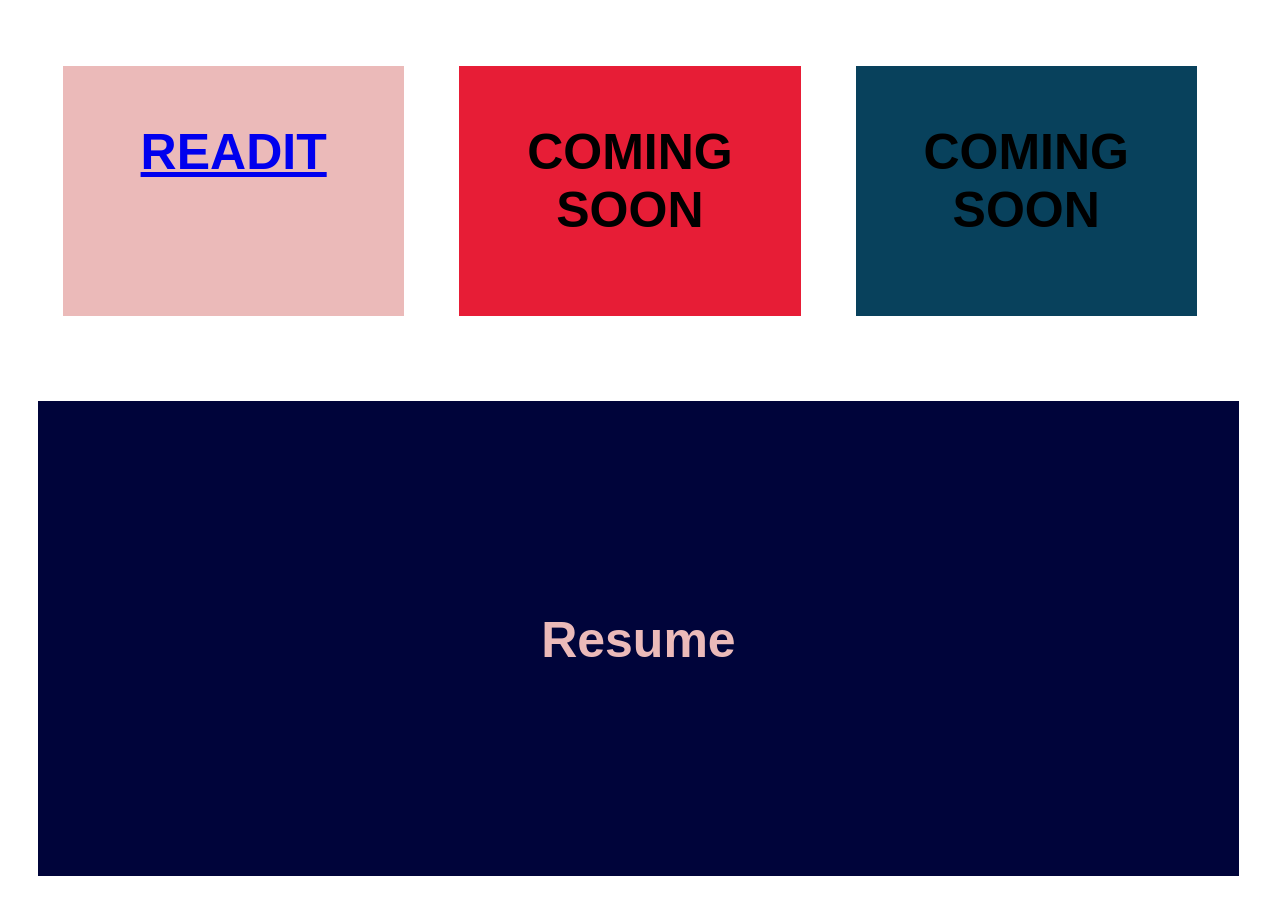
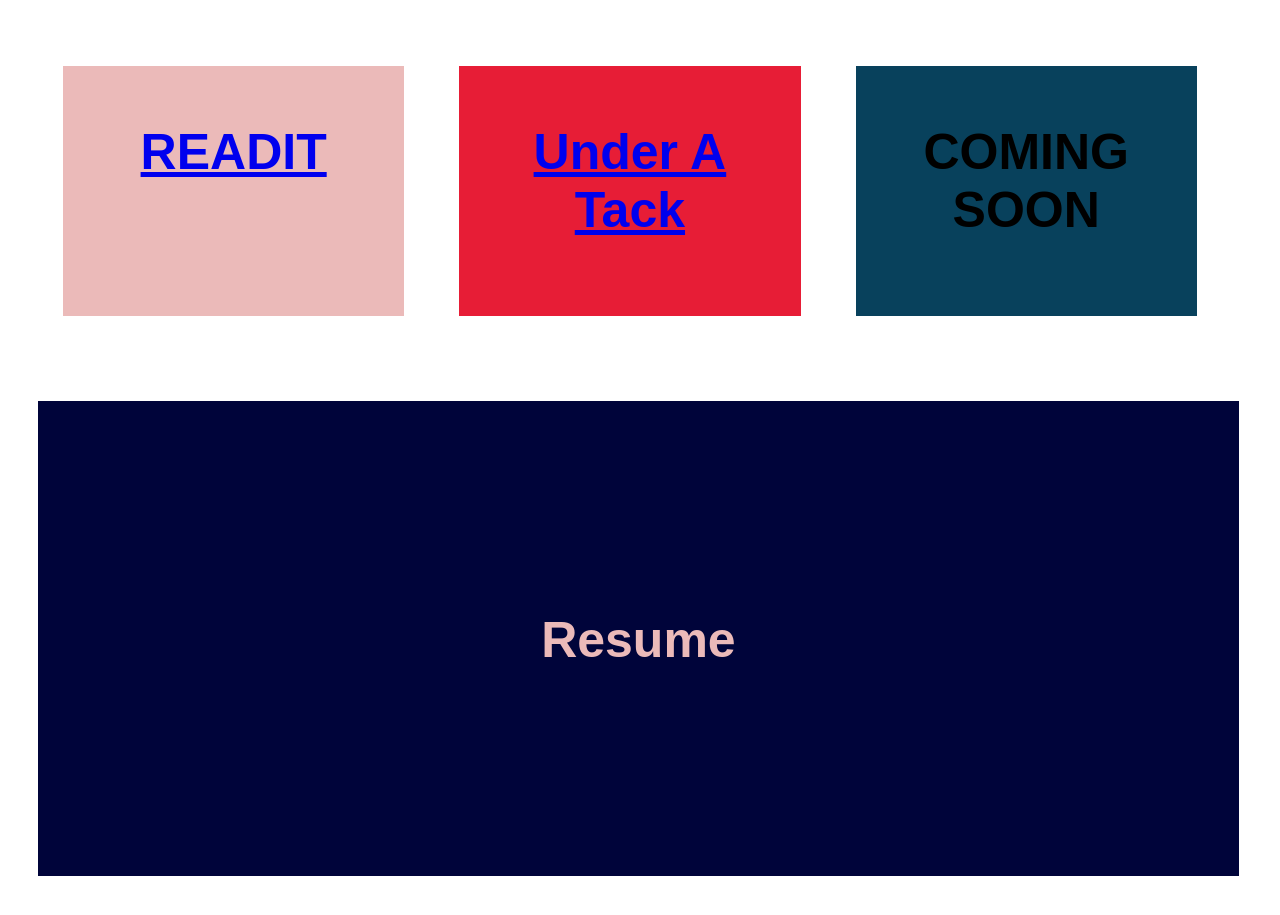
Before and after one commit to ciaragauntt/Bootcamp-Portfolio, a plain HTML site: page index.html in a window 1280 px wide. Shown: the part 1900-2815 px from the top of the page. Drawn offline with Linux system fonts and the light colour scheme.

Commit message:
added project 3 to portfolio

```diff
--- a/index.html
+++ b/index.html
@@ -57,7 +57,9 @@
             </a>
         </div>
         <div class="column-4 work-3">
-            <h2 class="work-text">COMING <br> SOON</h2>
+            <a href="https://underatackboard.herokuapp.com/">
+            <h2 class="work-text">Under A Tack</h2>
+            </a>
         </div>
         <div class="column-4 work-4">
             <h2 class="work-text">COMING <br> SOON</h2>
```
